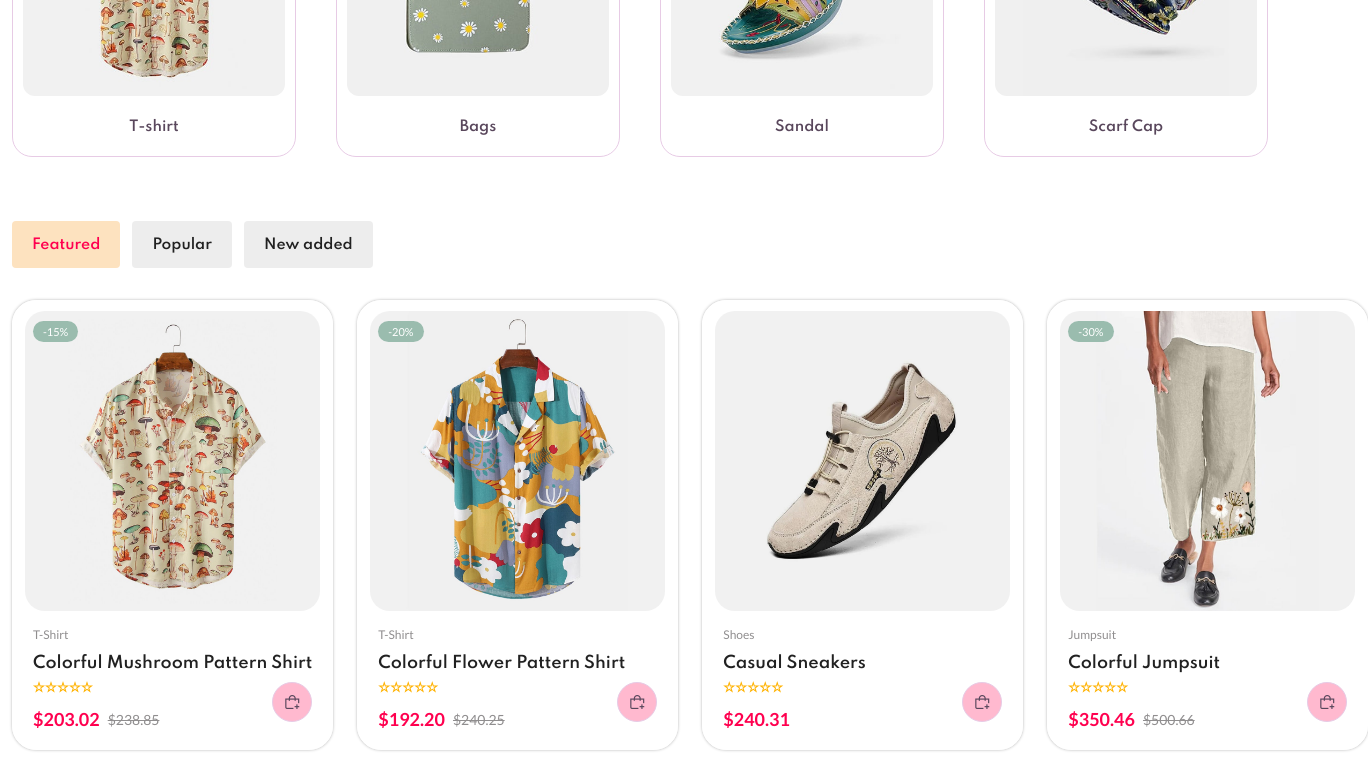
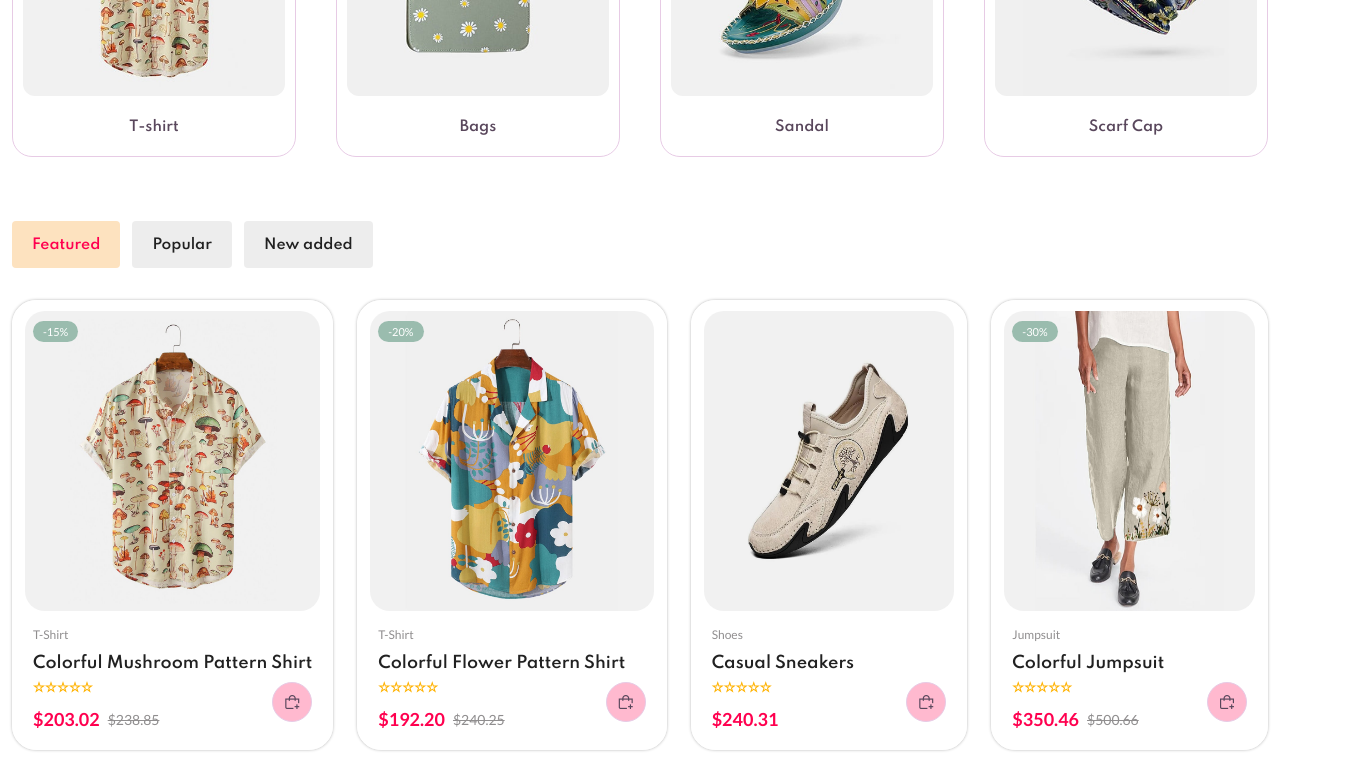
Before and after one commit to Roestee/Ecommerce, a plain HTML site: page index.html in a window 1280 px wide. Shown: the part 950-1721 px from the top of the page, 1368 px wide, since content can reach past the window. Drawn offline with nearby package versions, Linux system fonts and the light colour scheme.

Commit message:
style bug fix

```diff
--- a/assets/css/styles.css
+++ b/assets/css/styles.css
@@ -442,12 +442,10 @@ input {
   overflow: hidden;
   border-radius: 1.25rem;
   height: 300px;
-  width: 295px;
 }
 
 .product__img {
   height: 100%;
-  width: 100%;
   vertical-align: middle;
   transition: all 1.2s var(--transition);
 }
```
